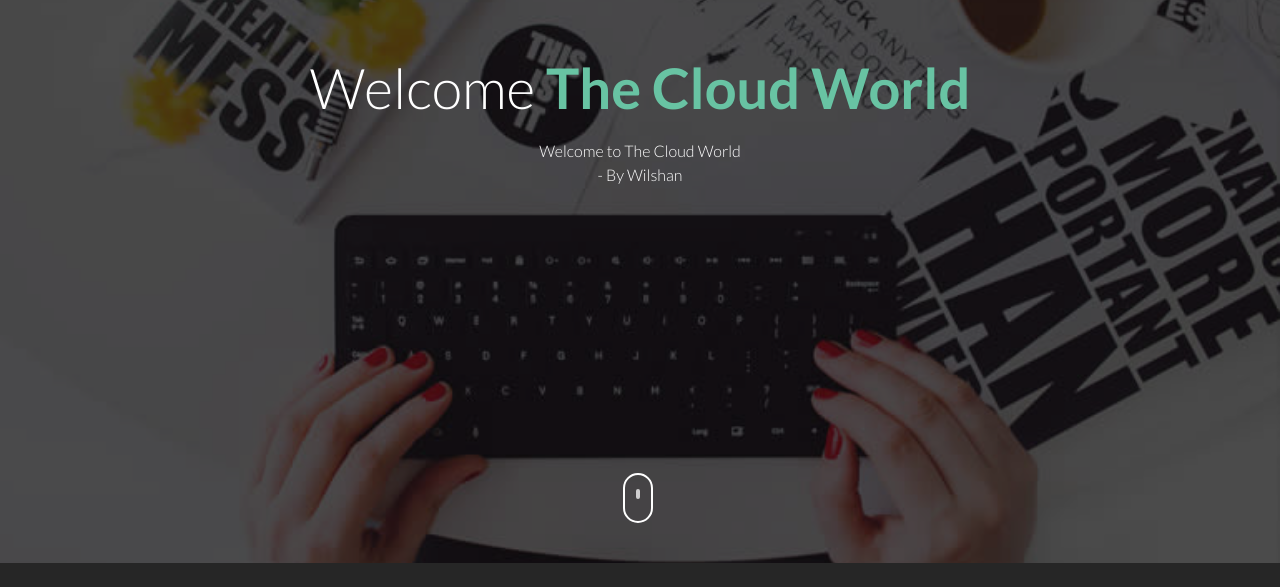
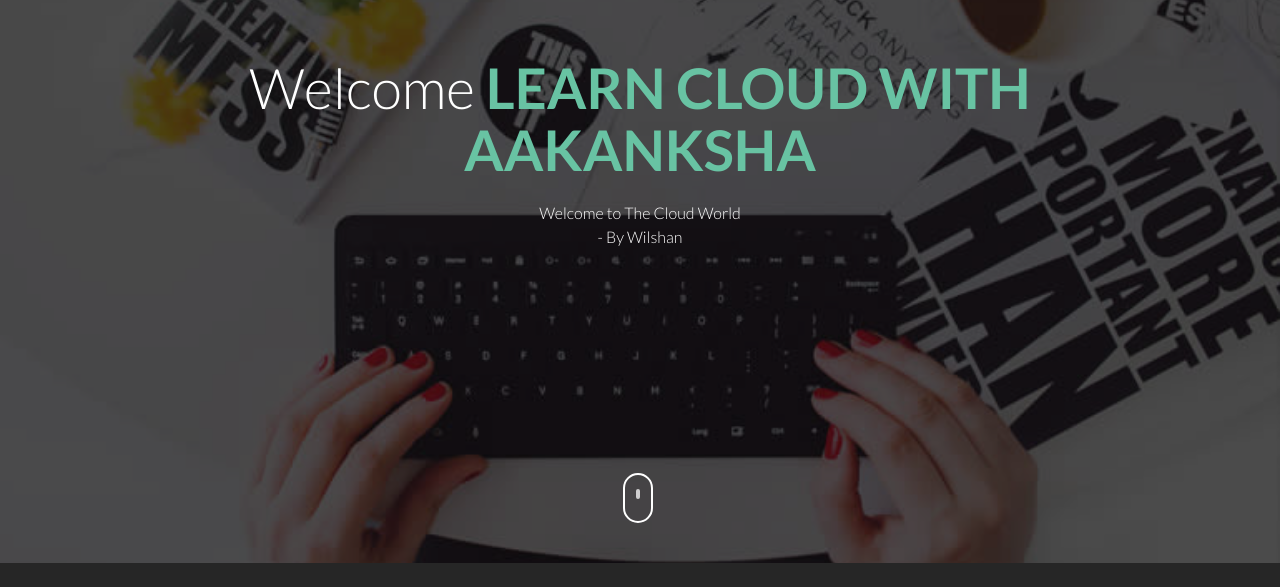
Before and after one commit to anka621/CI-CD-Pipeline-demo, a plain HTML site: page index.html in a window 1280 px wide. Shown: the part 237-824 px from the top of the page. Drawn offline with Linux system fonts and the light colour scheme.

Commit message:
Update index.html

```diff
--- a/index.html
+++ b/index.html
@@ -39,7 +39,7 @@
 				<div class="col-md-12 text-center st-header-content">
 					<div class="logo"><a href=""><img src="images/logo.png" alt=""></a></div>
 					<div class="st-header-title">
-						<h2>Welcome <span>The Cloud World</span></h2>
+						<h2>Welcome <span>LEARN CLOUD WITH AAKANKSHA</span></h2>
 						<p>Welcome to The Cloud World <br /> - By Wilshan </p>
 					</div>
 				</div>
```
